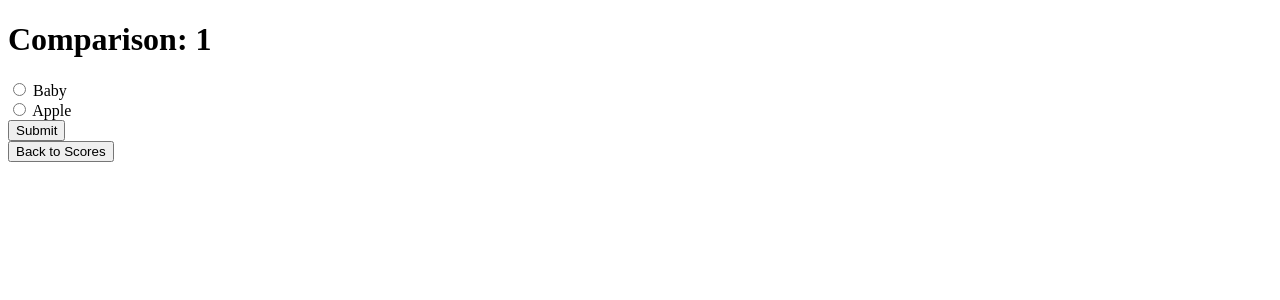
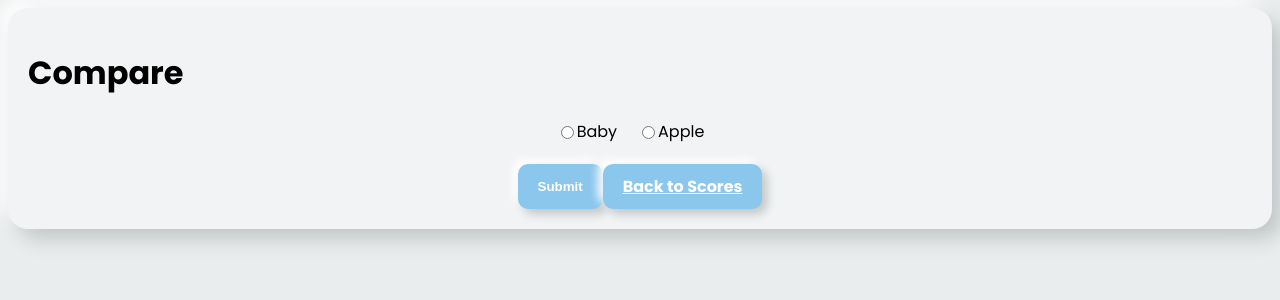
Before and after one commit to umartokyo/Compare, a Flask app: page /1/compare in a window 1280 px wide. Shown: the top 300 px of the page. Run offline with Flask 3, Linux system fonts and the light colour scheme; data comes from the database, SQL or seed files in the repository; both versions use the stored data as it was after the commit.

Commit message:
Last pack of updates for today

```diff
--- a/static/css/style.css
+++ b/static/css/style.css
@@ -0,0 +1,66 @@
+body {
+    font-family: 'Poppins', sans-serif;
+    background-color: #EAEDED;
+}
+
+.container {
+    background-color: #F1F3F4;
+    border-radius: 20px;
+    box-shadow: 10px 10px 20px #C0C6C8, -10px -10px 20px #FFFFFF;
+    padding: 20px;
+}
+
+.button {
+    background-color: #8BC6EC;
+    color: #FFFFFF;
+    padding: 10px 20px;
+    border: none;
+    border-radius: 10px;
+    font-weight: bold;
+    box-shadow: 5px 5px 10px #C0C6C8, -5px -5px 10px #FFFFFF;
+}
+
+.comparison {
+    margin-bottom: 10px;
+}
+
+.comparison-link {
+    text-decoration: none;
+    color: #000000;
+    font-weight: bold;
+}
+
+.object {
+    background-color: #F1F3F4;
+    border-radius: 10px;
+    padding: 10px;
+    margin-bottom: 10px;
+    box-shadow: 5px 5px 10px #C0C6C8, -5px -5px 10px #FFFFFF;
+}
+
+.object-title {
+    margin: 0;
+    font-weight: bold;
+}
+
+.object-score {
+    margin: 0;
+    color: #8BC6EC;
+}
+
+.compare-objects {
+    display: flex;
+    justify-content: center;
+    margin-bottom: 20px;
+}
+
+.compare-object {
+    display: flex;
+    align-items: center;
+    margin-right: 20px;
+}
+
+.compare-actions {
+    display: flex;
+    justify-content: center;
+}
--- a/templates/compare.html
+++ b/templates/compare.html
@@ -1,23 +1,31 @@
 <!DOCTYPE html>
-<html lang="en">
+<html>
 <head>
     <meta charset="UTF-8">
     <meta name="viewport" content="width=device-width, initial-scale=1.0">
     <title>Compare</title>
+    <link href="https://fonts.googleapis.com/css2?family=Poppins:wght@400;700&display=swap" rel="stylesheet">
+    <link rel="stylesheet" href="{{ url_for('static', filename='css/style.css') }}">
 </head>
 <body>
-    <h1>Comparison: {{ comparison_id }}</h1>
-    <form action="" method="post">
-        <div>
-            <input type="radio" id="{{ object1_id }}" name="winner" value="{{ object1_id }}">
-            <label for="{{ object1_id }}">{{ object1 }}</label>
-        </div>
-        <div>
-            <input type="radio" id="{{ object2_id }}" name="winner" value="{{ object2_id }}">
-            <label for="{{ object2_id }}">{{ object2 }}</label>
-        </div>
-        <button type="submit">Submit</button>
-    </form>
-    <button onclick="location.href='{{ url_for('comparison_route', comparison_id=comparison_id) }}'">Back to Scores</button>
+    <div class="container">
+        <h1>Compare</h1>
+        <form action="{{ url_for('compare_route', comparison_id=comparison_id) }}" method="post">
+            <div class="compare-objects">
+                <div class="compare-object">
+                    <input type="radio" id="object1" name="winner" value="{{ object1_id }}">
+                    <label for="object1">{{ object1 }}</label>
+                </div>
+                <div class="compare-object">
+                    <input type="radio" id="object2" name="winner" value="{{ object2_id }}">
+                    <label for="object2">{{ object2 }}</label>
+                </div>
+            </div>
+            <div class="compare-actions">
+                <button type="submit" class="button">Submit</button>
+                <a href="{{ url_for('comparison_route', comparison_id=comparison_id) }}" class="button">Back to Scores</a>
+            </div>
+        </form>
+    </div>
 </body>
 </html>
```
Also changed, not shown: templates/comparison.html (+16 -6 lines), templates/home.html (+12 -4 lines), data/database.db.
